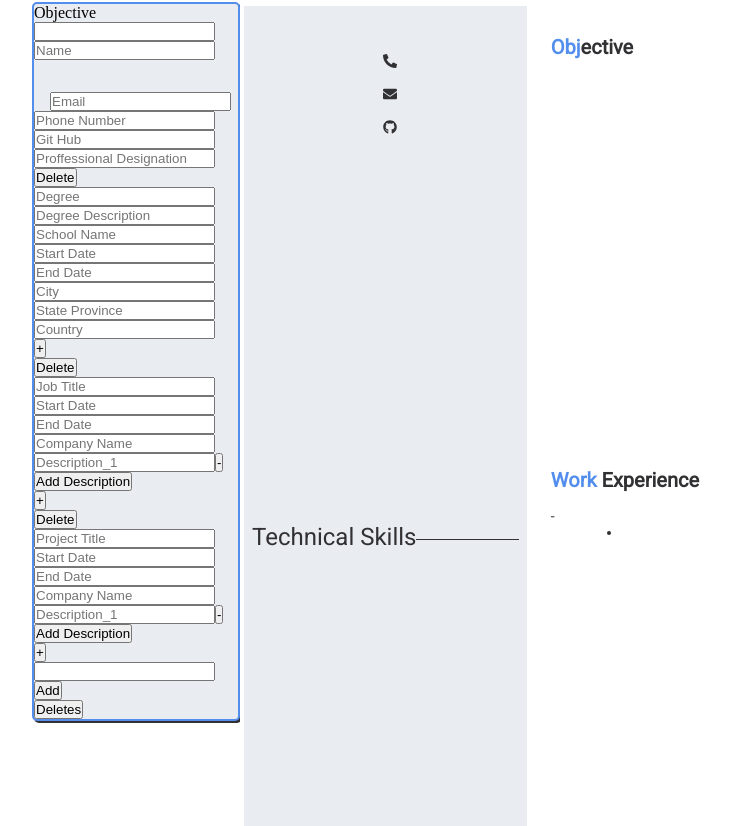
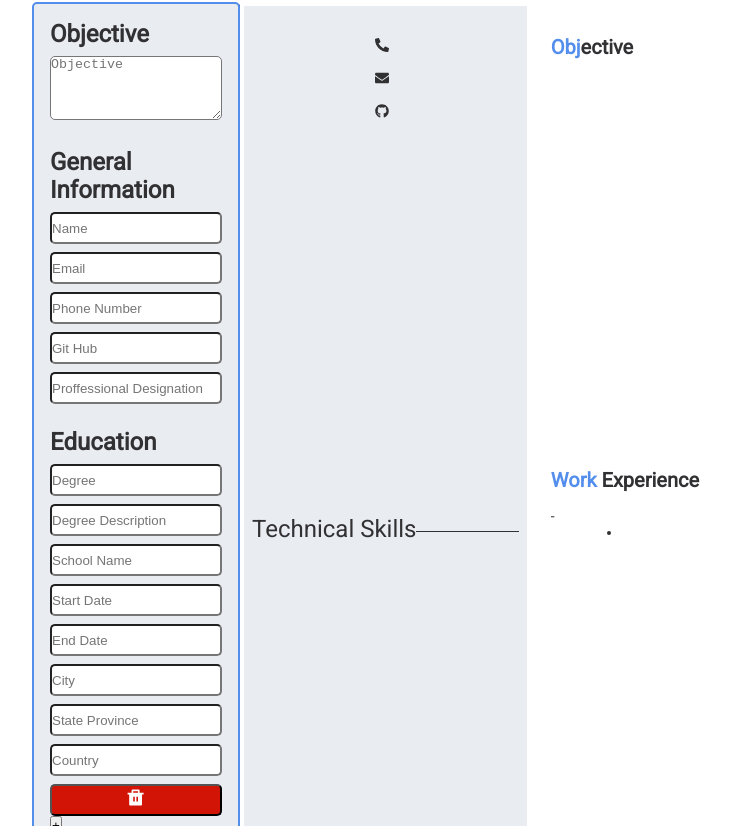
Before and after one commit to lil-sahil/react_cv_project, a React (Create React App) app: page / in a window 1280 px wide. Shown: the part 174-1000 px from the top of the page, without its empty margins (96-827 px from the left). Built offline with nearby package versions, Linux system fonts and the light colour scheme.

Commit message:
Delete button icon added, as well as small style changes to the input elements to make them more aesthetic.

```diff
--- a/src/App.js
+++ b/src/App.js
@@ -165,7 +165,7 @@ class App extends Component {
   // Delete items based on id
   deleteItems(e) {
     let itemId = parseInt(e.target.parentNode.className);
-    let informationBucket = e.target.nextSibling.className;
+    let informationBucket = e.target.previousSibling.className;
 
     this.setState({
       [informationBucket]: this.state[informationBucket].filter(
@@ -316,13 +316,16 @@ class App extends Component {
         <div className="background">
           <div className="container-row main-container">
             <div id="information-enter-screen">
+              <h1 className="enter-information-heading">Objective</h1>
               <Objective checkChange={this.objectiveChangeField}></Objective>
 
+              <h1 className="enter-information-heading">General Information</h1>
               <GeneralInformation
                 checkChange={this.changeField}
                 currentState={this.state}
               ></GeneralInformation>
 
+              <h1 className="enter-information-heading">Education</h1>
               <EducationExperience
                 checkChange={this.changeField}
                 currentState={this.state}
@@ -330,6 +333,7 @@ class App extends Component {
                 deleteItems={this.deleteItems}
               ></EducationExperience>
 
+              <h1 className="enter-information-heading">Work Experience</h1>
               <PracticalExperience
                 bucket="workInformation"
                 checkChange={this.changeField}
@@ -340,6 +344,7 @@ class App extends Component {
                 deleteDescription={this.deleteDescription}
               ></PracticalExperience>
 
+              <h1 className="enter-information-heading">Relevant Projects</h1>
               <PracticalExperience
                 bucket="projectInformation"
                 checkChange={this.changeField}
@@ -350,6 +355,7 @@ class App extends Component {
                 deleteDescription={this.deleteDescription}
               ></PracticalExperience>
 
+              <h1 className="enter-information-heading">Skills Overview</h1>
               <Skills
                 currentState={this.state}
                 addSkills={this.addSkills}
@@ -365,13 +371,6 @@ class App extends Component {
           </div>
         </div>
       </>
-
-      // <div className="main-container">
-      //   <div id="main-title">Perfect Resume</div>
-
-      //   <div className="container-row">
-
-      // </div>
     );
   }
 }
--- a/src/components/Objective.js
+++ b/src/components/Objective.js
@@ -8,8 +8,10 @@ class Objective extends Component {
   render() {
     return (
       <div className="objectiveInformation">
-        <label>Objective</label>
-        <input onChange={this.props.checkChange}></input>
+        <textarea
+          onChange={this.props.checkChange}
+          placeholder="Objective"
+        ></textarea>
       </div>
     );
   }
--- a/src/index.css
+++ b/src/index.css
@@ -17,6 +17,8 @@ ul {
   --preview-sidebar-background-color: #e9ecf0;
   --font-size-preview-main: 14px;
   --font-size-preview-sidebar: 14px;
+  --delete-button-color: #d11406;
+  --delete-button-color-hover: #c91002;
 }
 
 /* Global classes */
@@ -46,7 +48,7 @@ body {
   display: flex;
   flex-direction: row;
   align-items: flex-start;
-  justify-content: center;
+  justify-content: space-between;
   background-color: #fff;
 }
 
@@ -81,6 +83,51 @@ body {
   border-radius: 5px;
   background-color: var(--preview-sidebar-background-color);
   box-shadow: 2px 2px var(--secondary-color);
+  width: 100%;
+  padding: 1rem;
+}
+
+input {
+  width: 100%;
+  border-radius: 5px;
+  margin-bottom: 0.5rem;
+  height: 2rem;
+
+}
+
+textarea {
+
+  width: 100%;
+  border-radius: 5px;
+  margin-bottom: 0.5rem;
+  height: 4rem;
+}
+
+.enter-information-heading {
+  margin-bottom: 0.5rem;
+  font-size: 1.5rem;
+  color: var(--secondary-color);
+  font-family: var(--main-font);
+}
+
+.enter-information-heading:not(:first-child){
+  margin-top:1rem;
+}
+
+.delete-btn-large {
+  width: 100%;
+  background-color: var(--delete-button-color);
+  border-radius: 5px;
+  height: 2rem;
+  color: #fff;
+  font-size: 1.2rem;
+  margin: auto 0;
+}
+
+.delete-btn-large:hover {
+  font-size: 1.5rem;
+  cursor: pointer;
+  background-color: var(--delete-button-color-hover);
 }
 
 
@@ -142,7 +189,7 @@ body {
   font-family: 'Roboto', sans-serif;
 }
 
-#preview-general > .phone, .email, .git-hub {
+#preview-general > .phone .email .git-hub {
   margin: 2rem 0 0 1rem;
 }
 
--- a/src/utils/createFormElements.js
+++ b/src/utils/createFormElements.js
@@ -1,4 +1,5 @@
 import { convertCamelToRegular } from "./camelCasetoRegular";
+import { RiDeleteBinFill } from "react-icons/ri";
 
 export let createFormElements = (
   currentState,
@@ -44,12 +45,6 @@ export let createFormElements = (
 
     return (
       <div className={x.id}>
-        {/* Make sure the delete button is added on top of the divs to prevent nextsibling from breaking */}
-        {addDeleteButton.includes(informationType) ? (
-          <button onClick={deleteEvent}>Delete</button>
-        ) : (
-          false
-        )}
         {arr}
         {descriptionAddButton.includes(informationType) ? (
           <button onClick={addDescription} className={informationType}>
@@ -58,6 +53,15 @@ export let createFormElements = (
         ) : (
           false
         )}
+
+        {/* Make sure the delete button is added on top of the divs to prevent nextsibling from breaking */}
+        {addDeleteButton.includes(informationType) ? (
+          <button onClick={deleteEvent} className="delete-btn-large">
+            <RiDeleteBinFill />
+          </button>
+        ) : (
+          false
+        )}
       </div>
     );
   });
```
